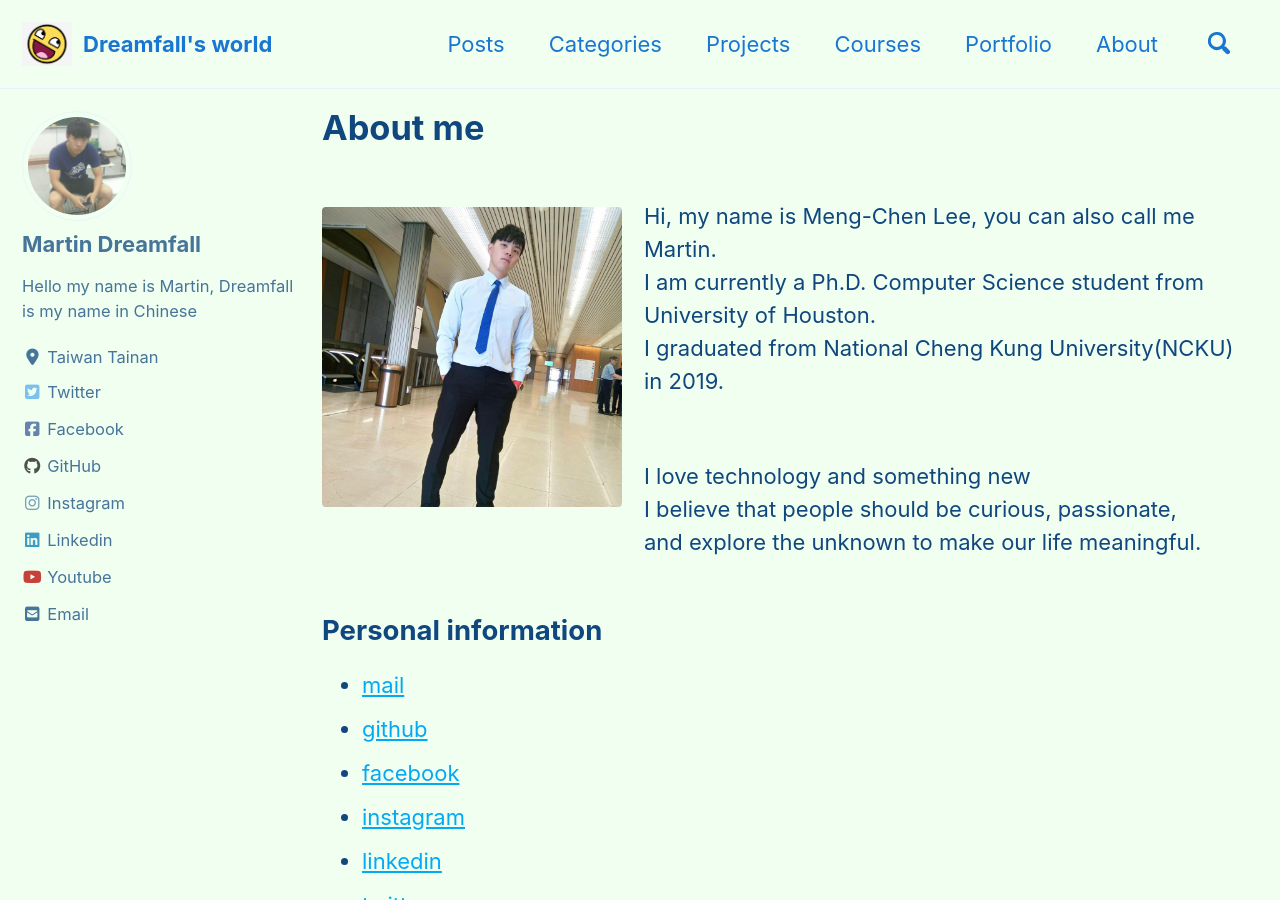
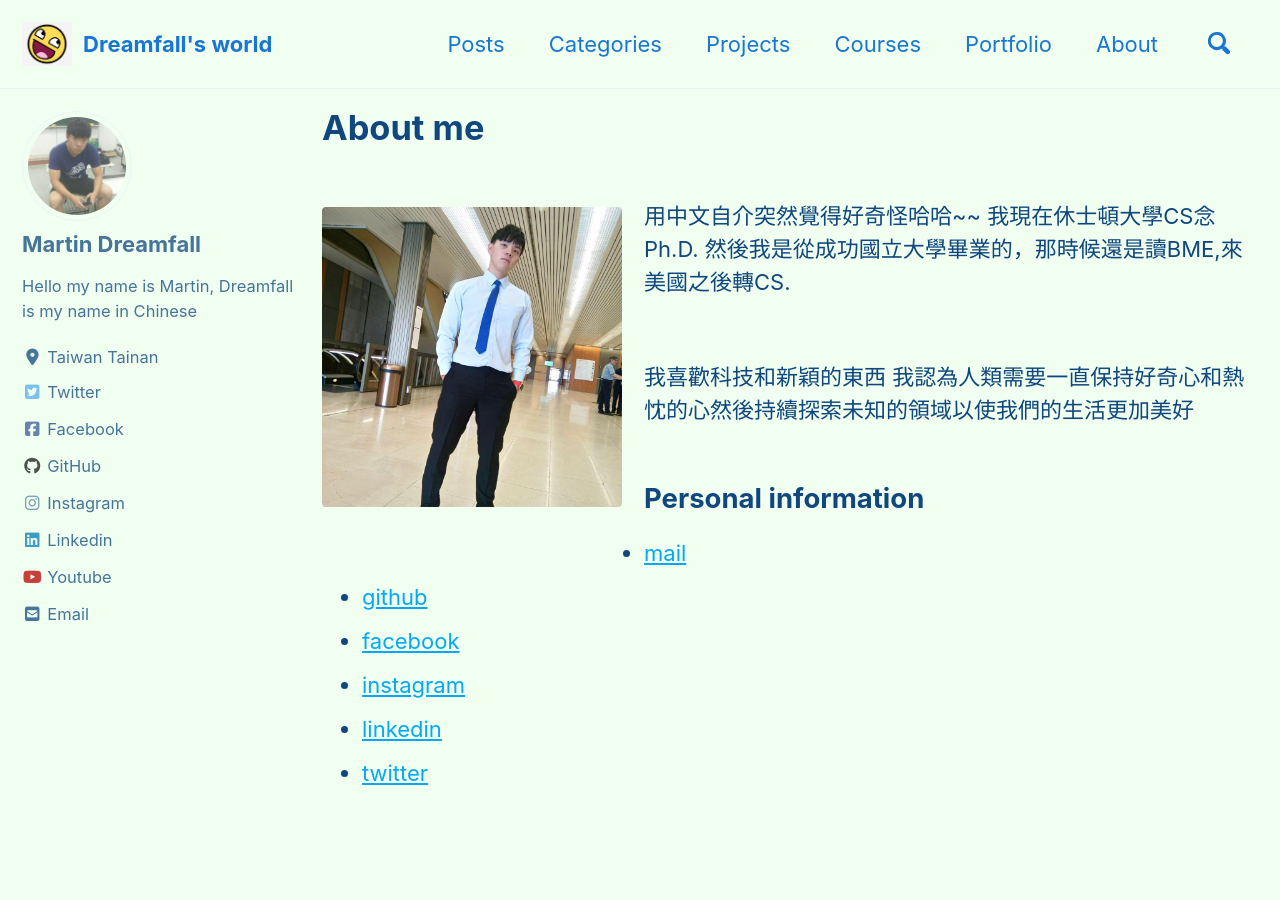
Before and after one commit to genius92606/DreamFall, a Jekyll site: the page built from _pages/about.md, in a window 1280 px wide and 900 px high. Built offline with Jekyll 4.4.1, drawn with Linux system fonts in a browser that asks for light colours; cached includes are drawn as plain includes; nearby versions of some CDN libraries.

Commit message:
about me

```diff
--- a/_pages/about.md
+++ b/_pages/about.md
@@ -14,15 +14,16 @@ toc: true
 </figure>
 
 <br>
-Hi, my name is Meng-Chen Lee, you can also call me Martin.<br>
-I am currently a Ph.D. Computer Science student from University of Houston.<br>
-I graduated from National Cheng Kung University(NCKU) in 2019.
+用中文自介突然覺得好奇怪哈哈~~
+我現在休士頓大學CS念Ph.D.
+然後我是從成功國立大學畢業的，那時候還是讀BME,來美國之後轉CS.
+
 
 
 <br>
-I love technology and something new <br>
-I believe that people should be curious, passionate, <br>
-and explore the unknown to make our life meaningful.
+我喜歡科技和新穎的東西
+我認為人類需要一直保持好奇心和熱忱的心然後持續探索未知的領域以使我們的生活更加美好
+
 
 ## Personal information
 
```
